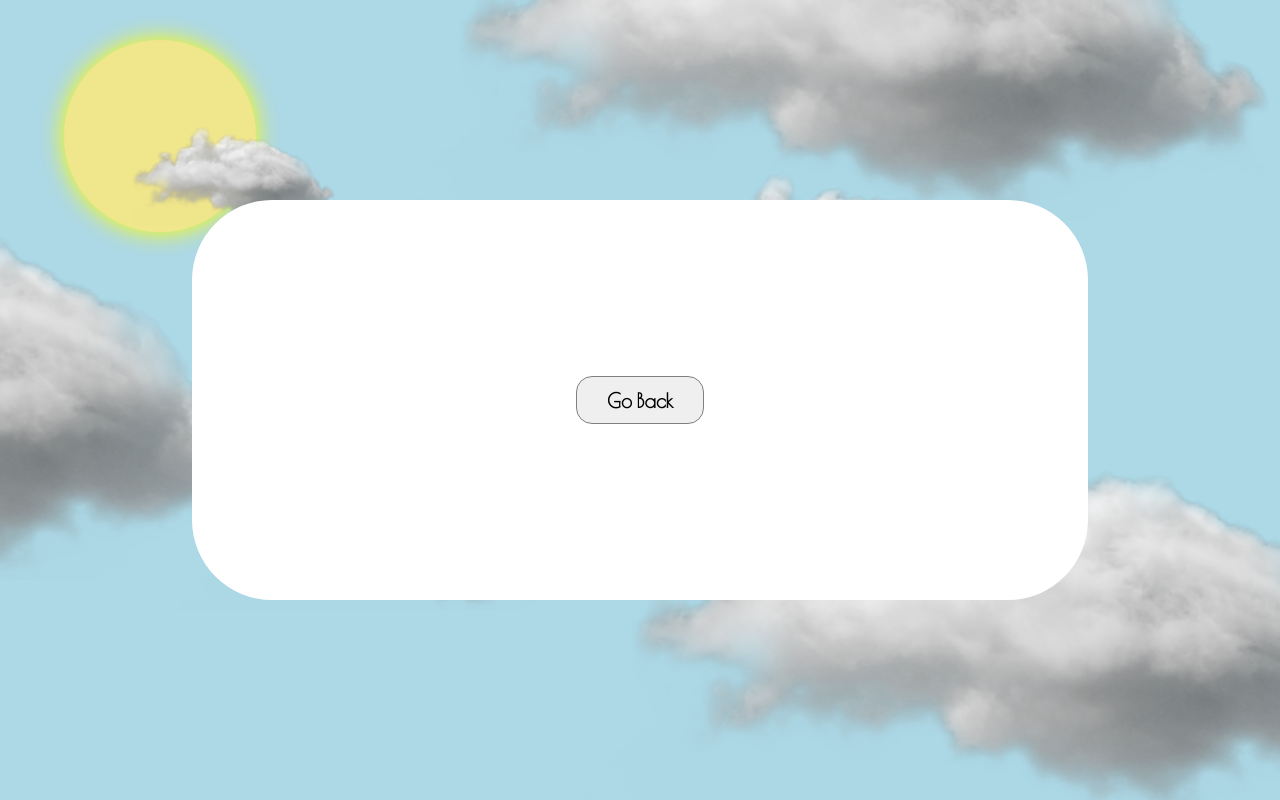
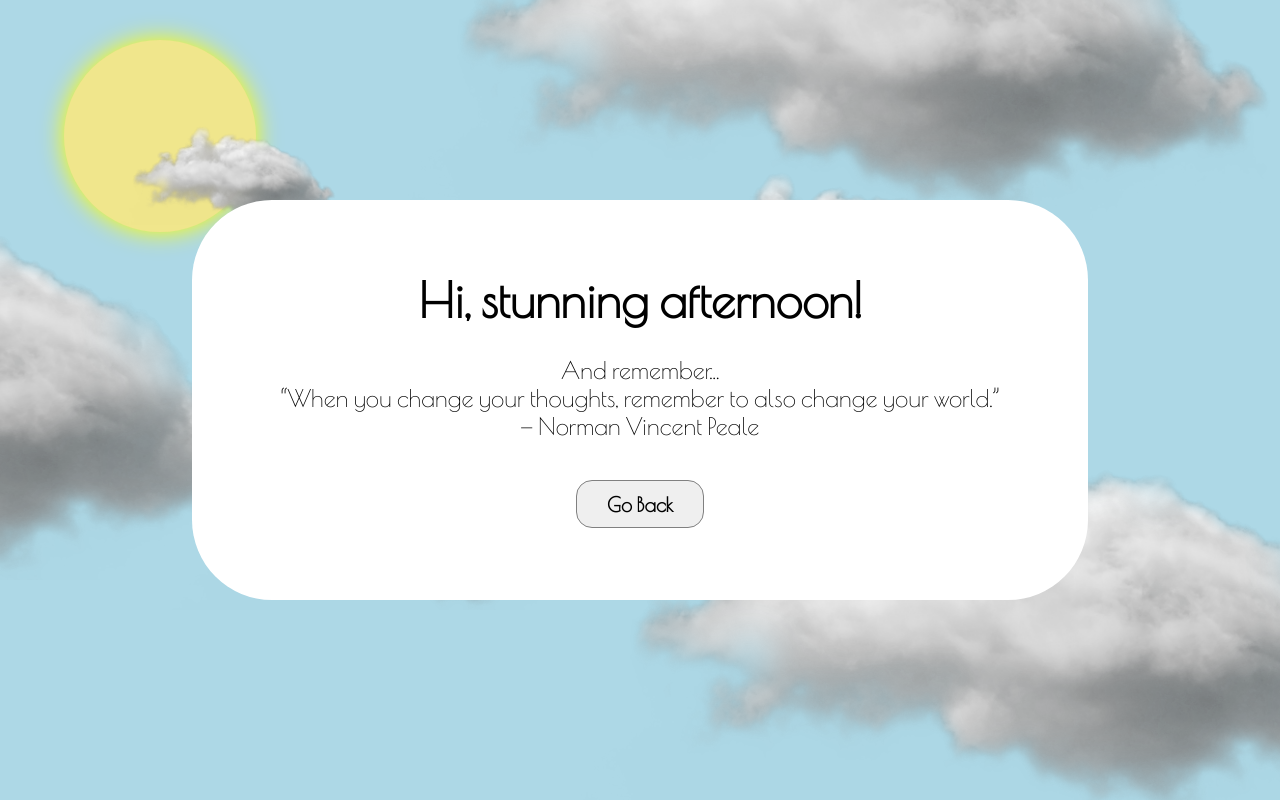
Before and after one commit to han-seouloh/mixed_messages_project, a plain HTML site: page index.html in a window 1280 px wide. Both pictures are taken after a click on the button "Click Here". Drawn offline with nearby package versions, Linux system fonts and the light colour scheme.

Commit message:
Finish mixed message display

```diff
--- a/index.html
+++ b/index.html
@@ -62,8 +62,8 @@
       <button id="start">Click Here</button>
     </div>
     <div class="banner message">
-      <h2></h2>
-      <p></p>
+      <h2>inner1</h2>
+      <p>inner2</p>
       <button id="back">Go Back</button>
     </div>
   </main>
--- a/resources/mixed-messages.js
+++ b/resources/mixed-messages.js
@@ -95,8 +95,9 @@ const mixedMessage = () => {
     outputMessage = 'It\'s getting late... You should sleep soon.';
 
   }
-  console.log(greetingMessage);
-  console.log(outputMessage);
+
+  messageBanner[0].getElementsByTagName('h2')[0].innerHTML = greetingMessage;
+  messageBanner[0].getElementsByTagName('p')[0].innerText = outputMessage;
 }
 
 startButton.onclick = mixedMessage;
--- a/resources/styles.css
+++ b/resources/styles.css
@@ -167,12 +167,24 @@ img {
 }
 
 /*Banners*/
-.banner {
+.banner.welcome {
   padding: 5rem;
+}
+.banner.message {
+  padding: 2rem 5rem;
 }
 .banner h1{
   text-align: center;
   margin-bottom: 2.5rem;
+}
+.banner h2{
+  text-align: center;
+  font-size: 3rem;
+}
+.banner p{
+  text-align: center;
+  margin-bottom: 2.5rem;
+  font-size: 1.5rem;
 }
 .banner button {
   height: 3rem;
```
Also changed, not shown: resources/images/moon.jpg (deleted).
